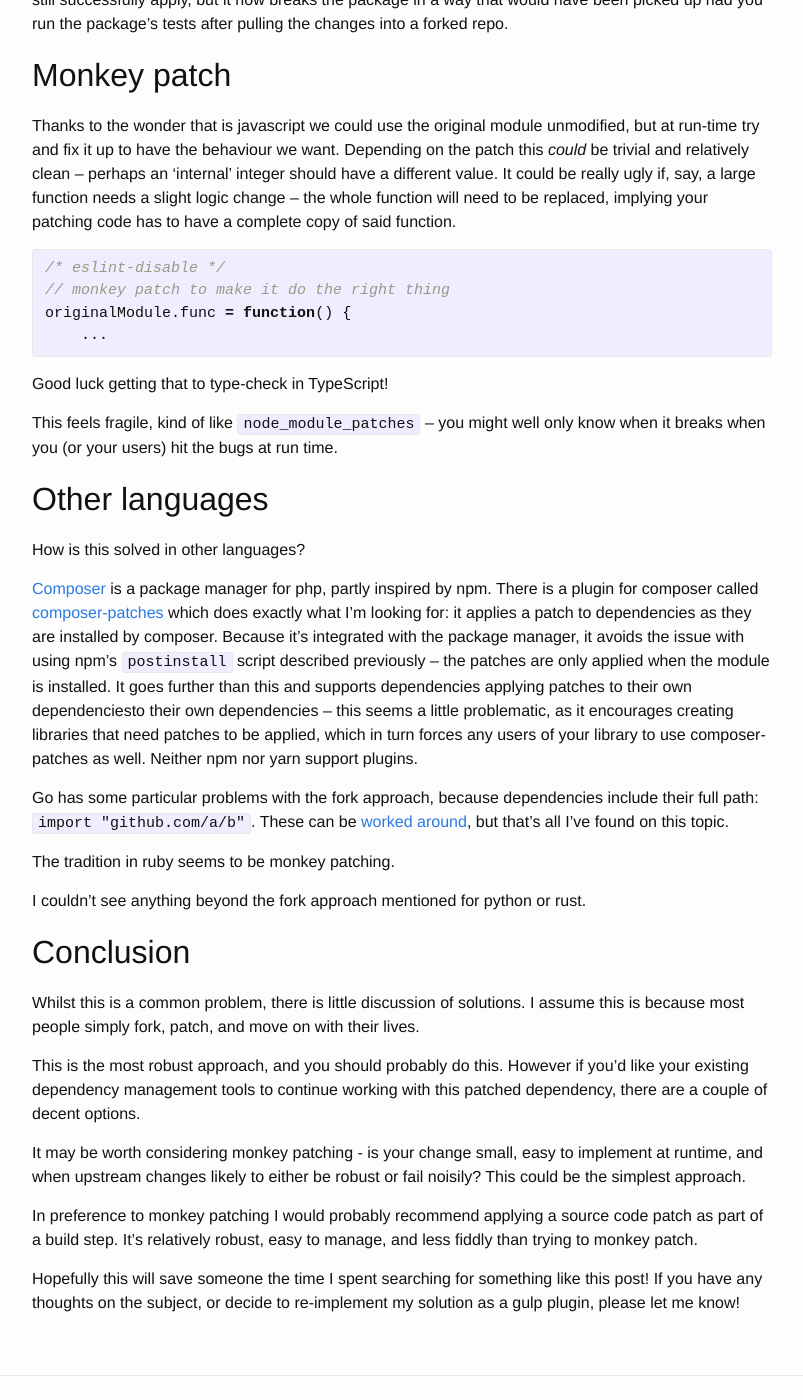
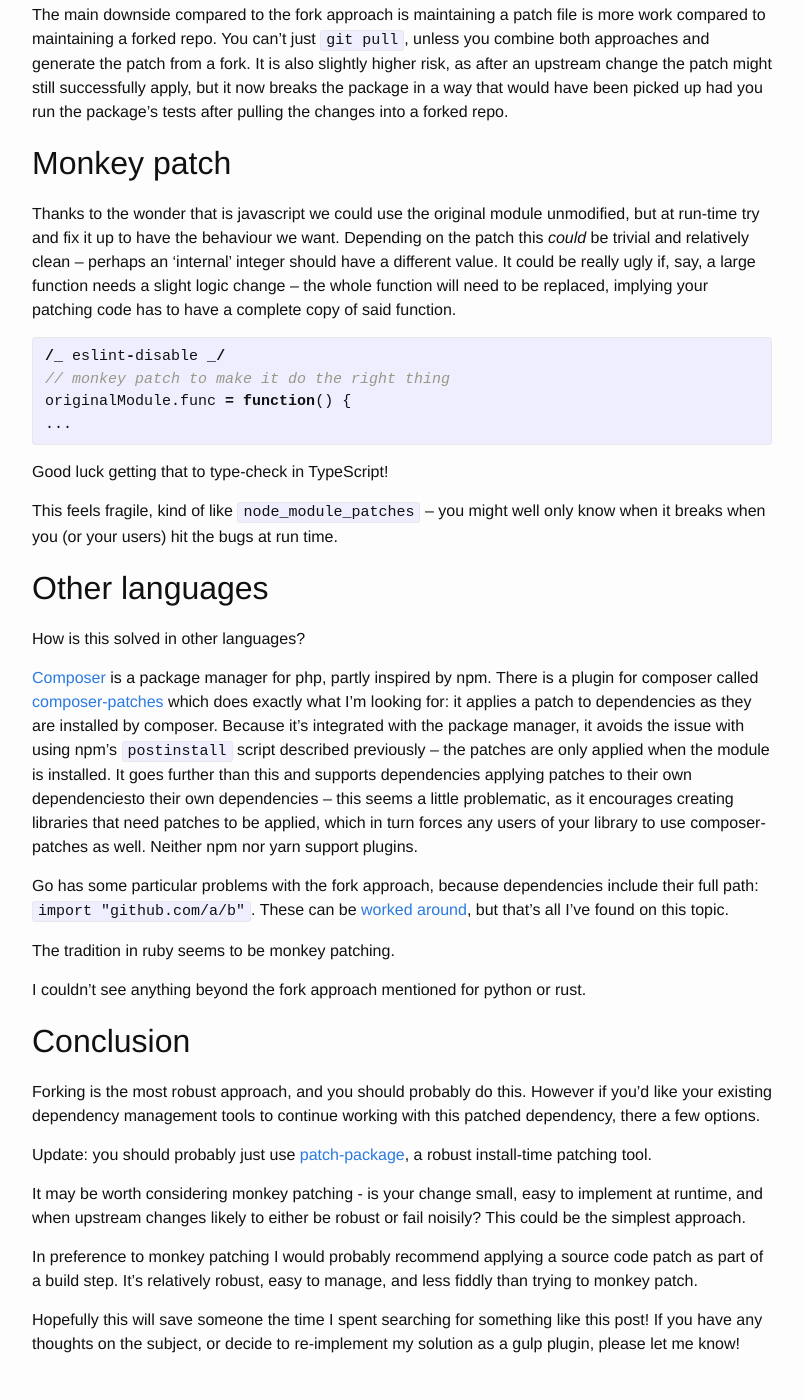
Before and after one commit to mykter/mykter.github.io, a Jekyll site: the page built from _posts/2018-02-09-patching-node-packages.markdown, in a window 1280 px wide and 1400 px high, scrolled down 2851 px. Shown: the whole window, without its empty margins (238-1041 px from the left). Built offline with Jekyll 4.4.1, drawn with Linux system fonts in a browser that asks for light colours; some of the changed text lies outside the part shown.

Commit message:
Update to npm patching post

````diff
--- a/_posts/2018-02-09-patching-node-packages.markdown
+++ b/_posts/2018-02-09-patching-node-packages.markdown
@@ -1,7 +1,7 @@
 ---
 layout: post
-title:  "Patching node packages"
-date:   2018-02-09
+title: "Patching node packages"
+date: 2018-02-09
 categories: node.js electron
 ---
 
@@ -11,18 +11,18 @@ I'm developing an [electron application][tagtime], and whilst using a third part
 
 This post goes over the various options I considered and ultimately makes a recommendation on what approach to use when.
 
-Local copy
-----------
+## Local copy
+
 You could copy the entire module into your project, and commit it with your fix. Gross.
 
-Fork
-----
+## Fork
+
 You could fork the module and make the changes in the fork. npm [supports][install] installing a module directly from a git repo, so that's straightforward. This is the usual approach to this problem and in many cases is probably the best solution.
 
 The downside is tools will no longer detect your dependency: say goodbye to npm, [greenkeeper], or [snyk] notifications about updates or vulnerabilities in that module, for example. I'd quite like to have my cake and eat it too -- I want to track upstream without having to remember to do something different for a special subset of dependencies.
 
-post-install patch
-------------------
+## post-install patch
+
 npm will run the `postinstall` script if it's specified in package.json. You could use this to apply a patch to the installed module. At first glance this is neat -- it happens at the right time, and requires minimal maintenance -- just add a patch file to the repo and tweak package.json.
 
 One hiccup is the availability of `patch` -- it's a unix command. Fortunately git exposes patch functionality under `git apply` and any development platform will have git installed if your application is managed in git.
@@ -31,14 +31,16 @@ However: whilst this will work for the _first_ `npm install`, subsequent invocat
 
 You could work around this by making the script leave a marker behind, say adding a `.<myproject>.patched` file in the module's root or similar. This loses some of the cleanliness of the approach, but it could work.
 
-There's a module for that
--------------------------
-[node\_module\_patches][node_modules_patches] gets around the idempotence issue by overwriting entire files instead of applying a standard patch. You set up a mirror-hierarchy of `node_modules` under `node_modules_patches`, any files in there are copied over the top of the original ones, and it displays a diff for the user. You could (should?) run this from `postinstall` as well.
+Update: it turns out about a year before I wrote this [patch-package][patch-package] was released which uses this approach in a very nice manner, and I just didn't find it when doing my research. It allows you to make the fix directly in `node_modules`, and will then generate the patch for you and apply it to future installs.
+
+## There's a module for that
+
+[node_module_patches][node_modules_patches] gets around the idempotence issue by overwriting entire files instead of applying a standard patch. You set up a mirror-hierarchy of `node_modules` under `node_modules_patches`, any files in there are copied over the top of the original ones, and it displays a diff for the user. You could (should?) run this from `postinstall` as well.
 
 This might be a reasonable halfway-house, but I don't like the "commit a random file from another project into your repo" and I _really_ don't like that you could totally break your dependency and not notice. Because it's not a proper patch, the module could change in any way and this will happily overwrite the file. It's on the user to decide that the diff doesn't look right any more. Yuk.
 
-Build system patch
-------------------
+## Build system patch
+
 A tool like grunt, gulp, or webpack could implement the same behaviour as the postinstall script described above by having one of the build steps apply a patch. I see two options: directly patch the installed module in `node_modules`, or exploit node's search behaviour to create a (patched) copy of the module. Directly patching the installed module has the same issue as using post-intstall in that patches aren't idempotent.
 
 The latter option is more promising. In my case, I'm already using gulp to build my code; the output goes into an `app` directory. If the patched package is placed under `app/node_modules/` it will get picked up by node in preference to the original in the application root.
@@ -56,11 +58,11 @@ const PATCHES_DIR = path.join(BASE_DIR, "patches");
 const NODE_MODULES = path.join(BASE_DIR, "node_modules");
 const PATCHED_MODULES_DIR = path.join(BUILD_DIR, "node_modules");
 
-gulp.task("patch", function() {
+gulp.task("patch", function () {
   // Get all the directories in the patches folder
   let to_patch = fs
     .readdirSync(PATCHES_DIR)
-    .filter(f => fs.statSync(path.join(PATCHES_DIR, f)).isDirectory());
+    .filter((f) => fs.statSync(path.join(PATCHES_DIR, f)).isDirectory());
 
   // If there's only a single entry in the patches directory, the {set glob}
   // syntax won't match, so add a dummy entry to work around that
@@ -78,32 +80,33 @@ gulp.task("patch", function() {
 ```
 
 This has some nice properties:
-* The change being made is explicit, as there's a patch file in the repo.
-* When upstream changes, either the patch will continue to apply and all is probably well (diff line numbers and context lines haven't changed), or it will fail to apply and you know to check and update.
-* From the perspective of tools looking at `package.json`, you're using the standard upstream library. Everything works normally.
+
+- The change being made is explicit, as there's a patch file in the repo.
+- When upstream changes, either the patch will continue to apply and all is probably well (diff line numbers and context lines haven't changed), or it will fail to apply and you know to check and update.
+- From the perspective of tools looking at `package.json`, you're using the standard upstream library. Everything works normally.
 
 The main downside compared to the fork approach is maintaining a patch file is more work compared to maintaining a forked repo. You can't just `git pull`, unless you combine both approaches and generate the patch from a fork. It is also slightly higher risk, as after an upstream change the patch might still successfully apply, but it now breaks the package in a way that would have been picked up had you run the package's tests after pulling the changes into a forked repo.
 
-Monkey patch
-------------
+## Monkey patch
+
 Thanks to the wonder that is javascript we could use the original module unmodified, but at run-time try and fix it up to have the behaviour we want. Depending on the patch this _could_ be trivial and relatively clean -- perhaps an 'internal' integer should have a different value. It could be really ugly if, say, a large function needs a slight logic change -- the whole function will need to be replaced, implying your patching code has to have a complete copy of said function.
 
 {% highlight javascript %}
-/* eslint-disable */
+/_ eslint-disable _/
 // monkey patch to make it do the right thing
 originalModule.func = function() {
-    ...
+...
 {% endhighlight %}
 
 Good luck getting that to type-check in TypeScript!
 
 This feels fragile, kind of like `node_module_patches` -- you might well only know when it breaks when you (or your users) hit the bugs at run time.
 
-Other languages
----------------
+## Other languages
+
 How is this solved in other languages?
 
-[Composer] is a package manager for php, partly inspired by npm. There is a plugin for composer called [composer-patches] which does exactly what I'm looking for: it applies a patch to dependencies as they are installed by composer. Because it's integrated with the package manager, it avoids the issue with using npm's `postinstall` script described previously -- the patches are only applied when the module is installed. It goes further than this and supports dependencies applying patches to their own dependenciesto their own dependencies  -- this seems a little problematic, as it encourages creating libraries that need patches to be applied, which in turn forces any users of your library to use composer-patches as well. Neither npm nor yarn support plugins.
+[Composer] is a package manager for php, partly inspired by npm. There is a plugin for composer called [composer-patches] which does exactly what I'm looking for: it applies a patch to dependencies as they are installed by composer. Because it's integrated with the package manager, it avoids the issue with using npm's `postinstall` script described previously -- the patches are only applied when the module is installed. It goes further than this and supports dependencies applying patches to their own dependenciesto their own dependencies -- this seems a little problematic, as it encourages creating libraries that need patches to be applied, which in turn forces any users of your library to use composer-patches as well. Neither npm nor yarn support plugins.
 
 Go has some particular problems with the fork approach, because dependencies include their full path: `import "github.com/a/b"`. These can be [worked around][dep], but that's all I've found on this topic.
 
@@ -111,11 +114,11 @@ The tradition in ruby seems to be monkey patching.
 
 I couldn't see anything beyond the fork approach mentioned for python or rust.
 
-Conclusion
-----------
-Whilst this is a common problem, there is little discussion of solutions. I assume this is because most people simply fork, patch, and move on with their lives.
+## Conclusion
 
-This is the most robust approach, and you should probably do this. However if you'd like your existing dependency management tools to continue working with this patched dependency, there are a couple of decent options.
+Forking is the most robust approach, and you should probably do this. However if you'd like your existing dependency management tools to continue working with this patched dependency, there a few options.
+
+Update: you should probably just use [patch-package][patch-package], a robust install-time patching tool.
 
 It may be worth considering monkey patching - is your change small, easy to implement at runtime, and when upstream changes likely to either be robust or fail noisily? This could be the simplest approach.
 
@@ -123,13 +126,14 @@ In preference to monkey patching I would probably recommend applying a source co
 
 Hopefully this will save someone the time I spent searching for something like this post! If you have any thoughts on the subject, or decide to re-implement my solution as a gulp plugin, please let me know!
 
-[tagtime]:https://www.github.com/mykter/TagTime-desktop
-[tab]:https://github.com/moroshko/react-autosuggest/pull/164
-[install]:https://docs.npmjs.com/cli/install
-[greenkeeper]:http://greenkeeper.io/
-[snyk]:https://snyk.io
-[node_modules_patches]:https://www.npmjs.com/package/node_modules_patches
-[Composer]:https://getcomposer.org/
-[composer-patches]:https://github.com/cweagans/composer-patches
-[dep]:https://blog.gopheracademy.com/advent-2017/managing-dependencies-forks-and-code-patches-with-dep/
-[gulp-apply-patch]:https://github.com/kaa/gulp-apply-patch
+[tagtime]: https://www.github.com/mykter/TagTime-desktop
+[tab]: https://github.com/moroshko/react-autosuggest/pull/164
+[install]: https://docs.npmjs.com/cli/install
+[greenkeeper]: http://greenkeeper.io/
+[snyk]: https://snyk.io
+[node_modules_patches]: https://www.npmjs.com/package/node_modules_patches
+[composer]: https://getcomposer.org/
+[composer-patches]: https://github.com/cweagans/composer-patches
+[dep]: https://blog.gopheracademy.com/advent-2017/managing-dependencies-forks-and-code-patches-with-dep/
+[gulp-apply-patch]: https://github.com/kaa/gulp-apply-patch
+[patch-package]: https://github.com/ds300/patch-package
````
